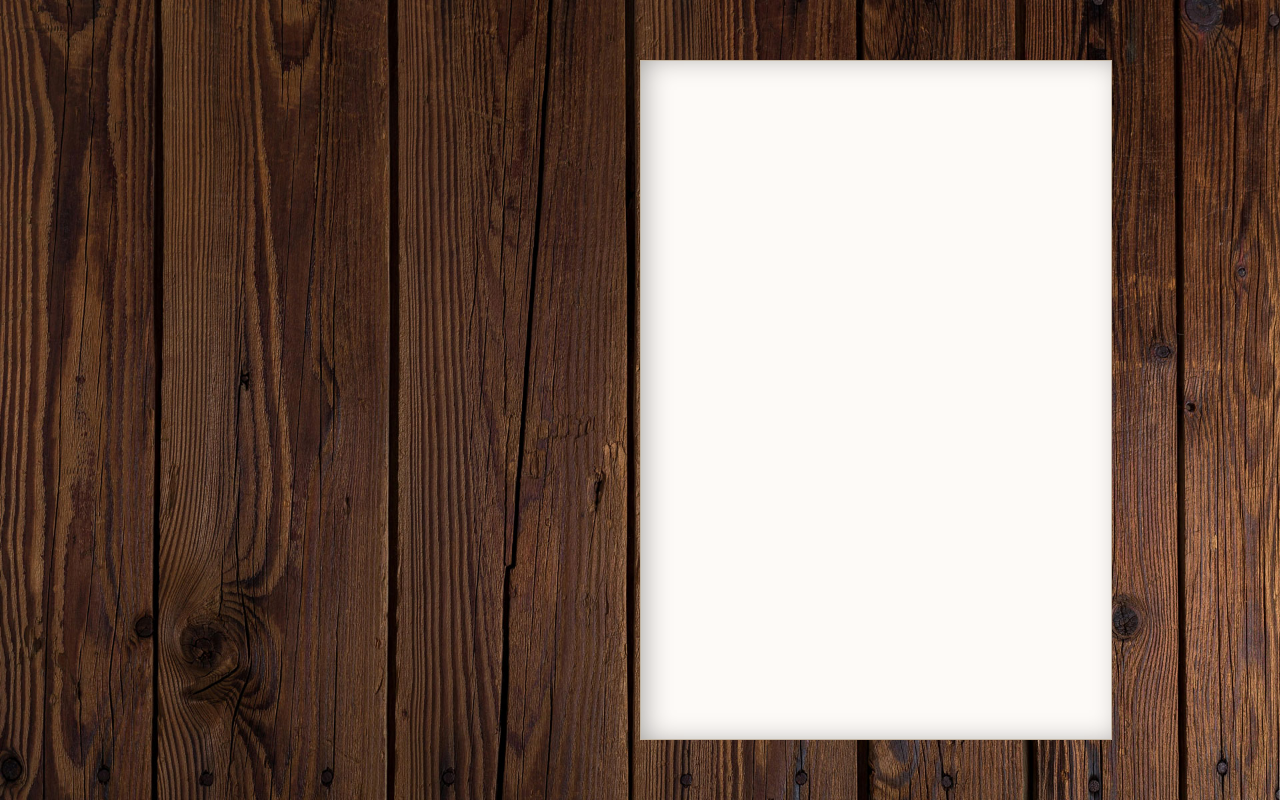
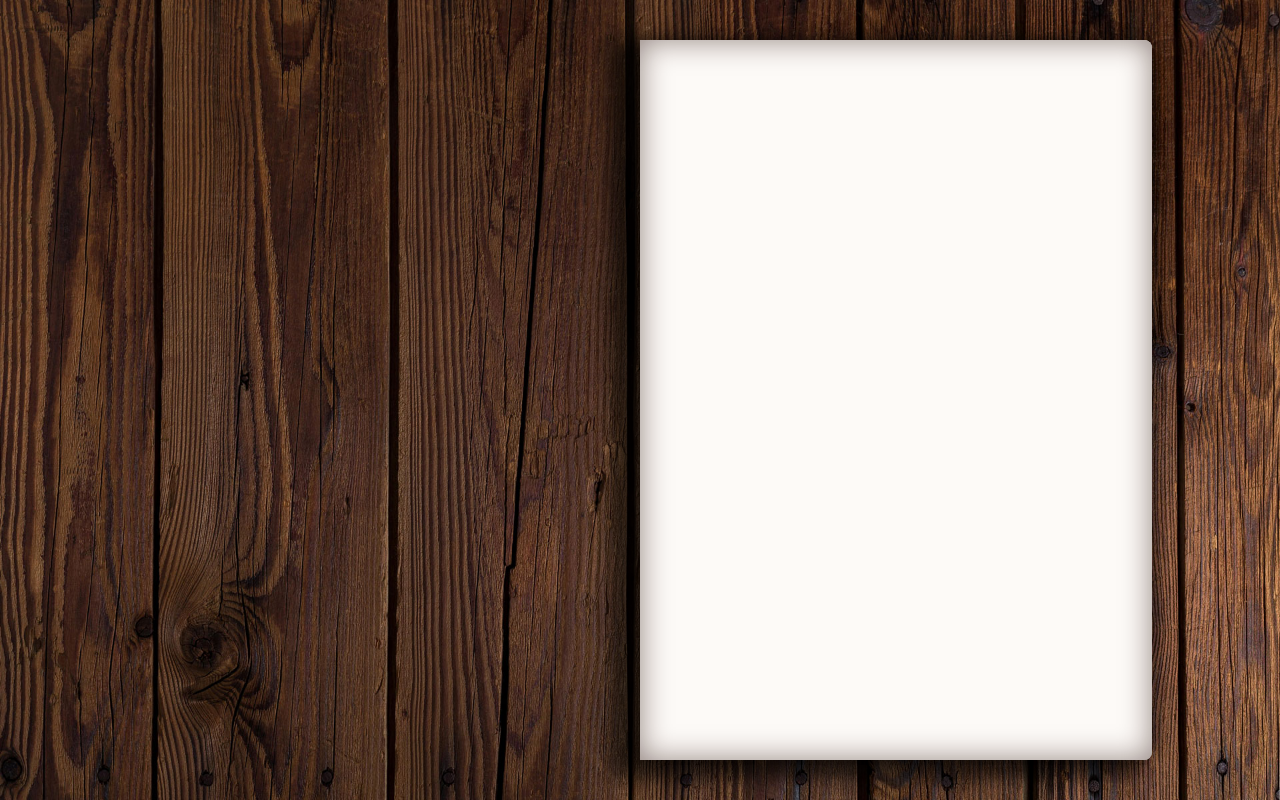
Before and after one commit to rhenoa24/Ultimania, an Angular app: page / in a window 1280 px wide. Built offline with nearby package versions, Linux system fonts and the light colour scheme.

Commit message:
fixed audio directory

```diff
--- a/src/app/flipbook/flipbook.component.html
+++ b/src/app/flipbook/flipbook.component.html
@@ -4,6 +4,8 @@
     <div *ngFor="let page of pages; let i = index">
       <flip-page [Front]="page.front"
                  [Back]="page.back"
+                 [Cover]="page.cover"
+                 [FrontCover]="page.frontCover"
                  [style.zIndex]="zIndices[i]"
                  (isFlippedChanged)="handleFlip(i)">
       </flip-page>
--- a/src/app/flipbook/flipbook.component.ts
+++ b/src/app/flipbook/flipbook.component.ts
@@ -7,13 +7,13 @@ import { Component, OnInit } from '@angular/core';
   styleUrl: './flipbook.component.css'
 })
 export class FlipbookComponent implements OnInit {
-  pages: { front?: string; back?: string; cover?: string }[] = [];
+  pages: { front?: string; back?: string; cover?: string; frontCover?: boolean }[] = [];
   zIndices: number[] = [];
 
   ngOnInit(): void {
     // Define your pages
     this.pages = [
-      { cover: 'image.png' },
+      { cover: 'image.png', frontCover: true },
       { front: 'test.txt', back: 'test.txt' },
       { front: 'test.txt', back: 'test.txt' },
       { front: 'test.txt', back: 'test.txt' },
@@ -40,7 +40,7 @@ export class FlipbookComponent implements OnInit {
     this.isCooldown = true;
     setTimeout(() => {
       this.isCooldown = false;
-    }, 250);
+    },500);
 
     // Immediately update z-index
     const highestZIndex = Math.max(...this.zIndices);
--- a/src/app/flippage/flippage.component.css
+++ b/src/app/flippage/flippage.component.css
@@ -25,9 +25,9 @@
   }
 
 .front-page, .back-page {
-  width: calc(100% - 40px);
-  margin-top: 20px;
-  height: calc(100% - 40px);
+  width: calc(100% - 2%);
+  margin-top: 2%;
+  height: calc(100% - 4%);
   backface-visibility: hidden;
   transform-style: preserve-3d;
   transition-duration: 1.5s;
@@ -36,21 +36,49 @@
   /**/
   overflow: hidden;
   background-color: #fdfaf7;
-  border: solid 1px #c2b5a3;
+  border: solid 1px #c7bebc;
 }
 
 .back-page {
   transform-origin: right;
   transform: rotateY(180deg);
-  box-shadow: inset -7px 0 30px -7px rgba(0, 0, 0, 0.4);
-  margin-left: 40px;
+  box-shadow: inset -7px 0 30px -7px #00000066, -10px 10px 15px 0px #0000001f;
+  margin-left: 2%;
   pointer-events: none;
 }
 
 .front-page {
   transform-origin: left;
   transform: rotateY(0deg);
-  box-shadow: inset 7px 0 30px -7px rgba(0,0,0,0.4);
-  margin-right: 40px;
+  box-shadow: inset 7px 0 30px -7px #00000066, 10px 10px 15px 0px #0000001f;
+  margin-right: 2%;
   pointer-events: all;
 }
+
+.flip-page.cover-page .front-page,
+.flip-page.cover-page .back-page {
+  height: 100%;
+  width: 100%;
+  margin: 0;
+  border: none;
+}
+
+.flip-page.cover-page .front-page {
+  border-top-right-radius: 8px;
+  border-bottom-right-radius: 8px;
+  box-shadow: inset 0px 0 30px 0px #240a0380, 20px 0px 20px 0px #00000030;
+}
+
+.flip-page.cover-page .back-page {
+  border-top-left-radius: 8px;
+  border-bottom-left-radius: 8px;
+  box-shadow: inset 0px 0 30px 0px #240a0380, 20px 9px 20px 10px #000000b3;
+}
+
+.flip-page.cover-page.front .front-page {
+  box-shadow: inset 0px 0 30px 0px #240a0380, -20px 9px 20px 10px #000000b3;
+}
+
+.flip-page.cover-page.front .back-page {
+  box-shadow: inset 0px 0 30px 0px #240a0380, -20px 0px 20px 0px #00000030;
+}
--- a/src/app/flippage/flippage.component.html
+++ b/src/app/flippage/flippage.component.html
@@ -1,9 +1,13 @@
 <div class="flip-page" [class.flipped]="this.isFlipped"
-     [class.cover-page]="this.Cover != ''">
+     [class.cover-page]="this.Cover" [class.front]="this.FrontCover">
   <div class="back-page" (click)="pageFlip()">
+    @if (Back){
     <txt-to-html [filename]="Back"></txt-to-html>
+    }
   </div>
   <div class="front-page" (click)="pageFlip()">
+    @if (Front){
     <txt-to-html [filename]="Front"></txt-to-html>
+    }
   </div>
 </div>
--- a/src/app/flippage/flippage.component.ts
+++ b/src/app/flippage/flippage.component.ts
@@ -7,10 +7,11 @@ import { ChangeDetectorRef, Component, EventEmitter, Input, Output } from '@angu
   styleUrl: './flippage.component.css'
 })
 export class FlippageComponent {
-  @Input() Front: string = '';
-  @Input() Back: string = '';
+  @Input() Front?: string = '';
+  @Input() Back?: string = '';
 
-  @Input() Cover: string = '';
+  @Input() Cover?: string = '';
+  @Input() FrontCover?: boolean = false;
 
   @Output() isFlippedChanged = new EventEmitter<boolean>();
 
@@ -26,7 +27,7 @@ export class FlippageComponent {
   ngOnInit(): void {
     // Generate filenames for flip sounds
     for (let i = 1; i <= 12; i++) {
-      this.flipSounds.push(`/audio/flip-(${i}).wav`);
+      this.flipSounds.push(`./audio/flip-(${i}).wav`);
     }
   }
 
--- a/src/app/txt-to-html/txt-to-html.component.ts
+++ b/src/app/txt-to-html/txt-to-html.component.ts
@@ -9,7 +9,7 @@ import { DialogBoxComponent } from '../dialog-box/dialog-box.component';
   styleUrls: ['./txt-to-html.component.css']
 })
 export class TxtToHtmlComponent implements OnChanges {
-  @Input() filename: string = '';
+  @Input() filename?: string = '';
   private basePath = 'txt/';
 
   @ViewChild('contentContainer', { read: ViewContainerRef, static: true }) contentContainer!: ViewContainerRef;
```
